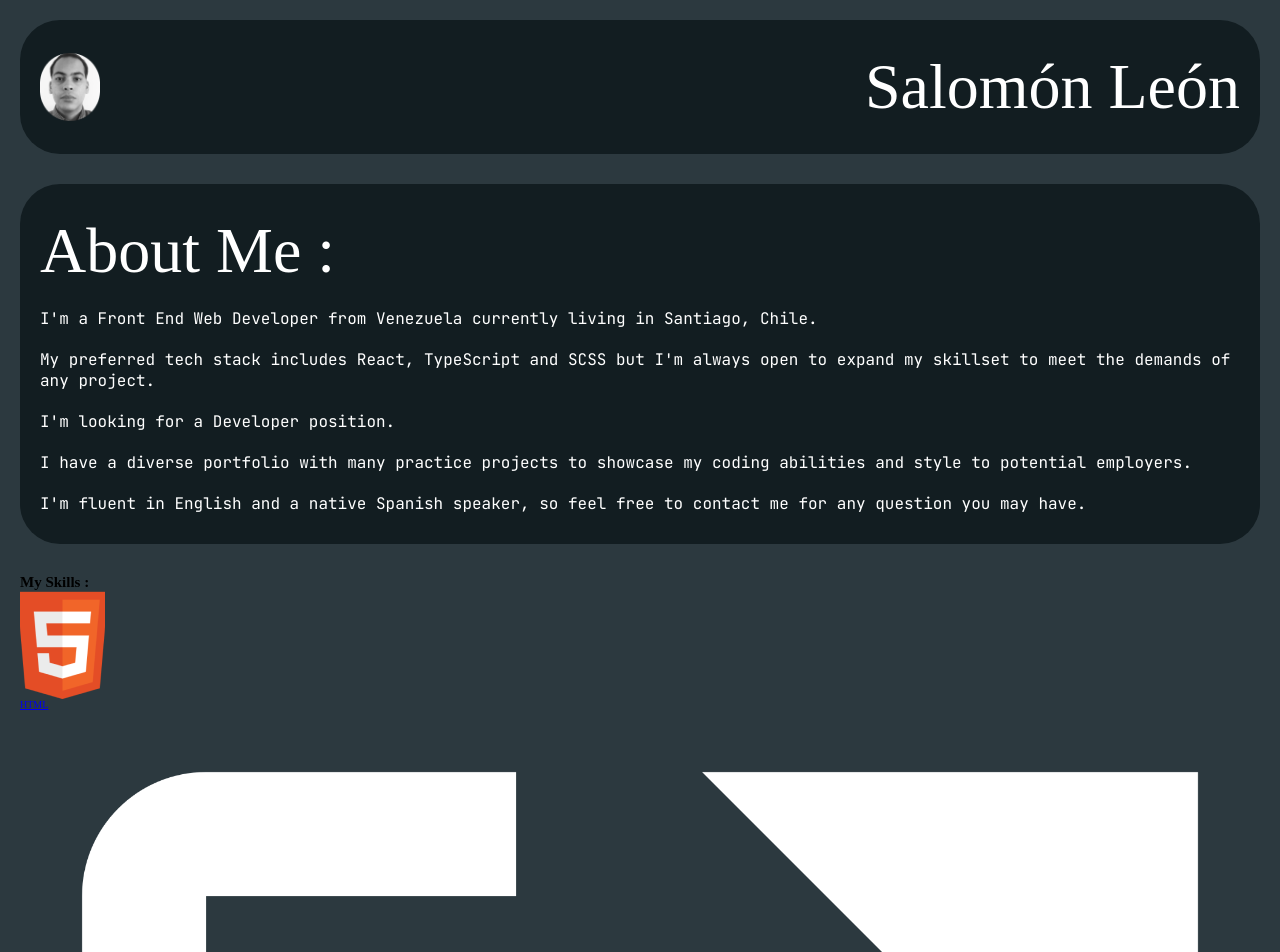
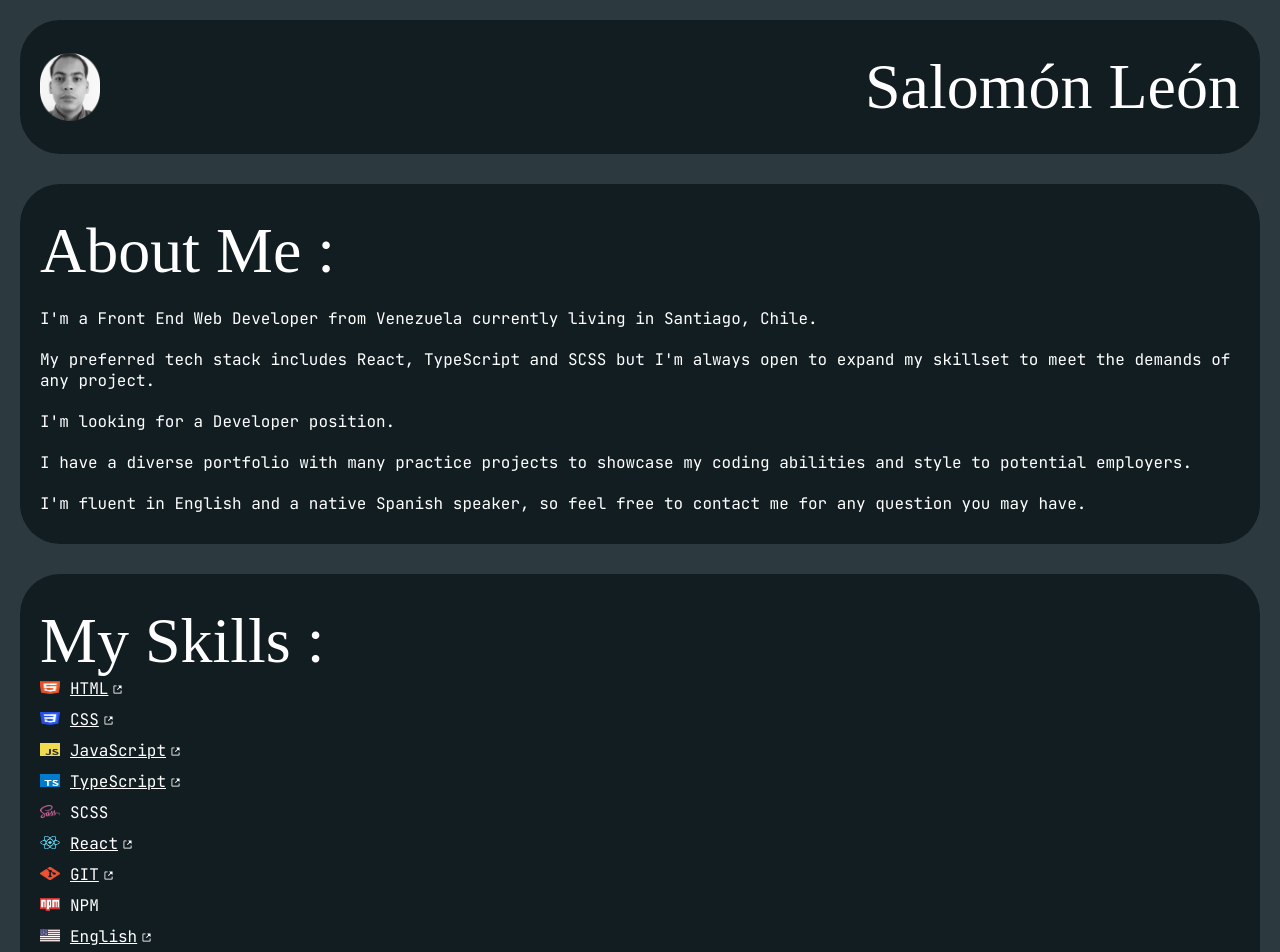
Before and after one commit to salomonalb/personal-portfolio, a React (Vite) app: page / in a window 1280 px wide. Shown: the top 952 px of the page. Built offline with nearby package versions, Linux system fonts and the light colour scheme; a web font is replaced by a local one.

Commit message:
skills styles

```diff
--- a/src/components/Skills.tsx
+++ b/src/components/Skills.tsx
@@ -7,17 +7,17 @@ type skillsProps = {
 function Skills({ skills }: skillsProps) {
   const skillsItems = skills.map((skill) => {
     return (
-      <li>
+      <li className="skill">
         {skill.certificate ? (
-          <p>
-            <a href={skill.certificate} target="_blank">
-              <img src={skill.icon} alt={skill.name} />
-              {skill.name} <img src={linkIcon} alt="" />
+          <p className="section__text">
+            <a className="skill__link skill__row" href={skill.certificate} target="_blank">
+              <img className="skill__icon" src={skill.icon} alt={skill.name} />
+              {skill.name} <img className="section__link-icon" src={linkIcon} alt="" />
             </a>
           </p>
         ) : (
-          <p>
-            <img src={skill.icon} alt={skill.name} />
+          <p className="section__text skill__row">
+            <img className="skill__icon" src={skill.icon} alt={skill.name} />
             {skill.name}
           </p>
         )}
@@ -26,9 +26,9 @@ function Skills({ skills }: skillsProps) {
   });
 
   return (
-    <section>
-      <h2>My Skills :</h2>
-      <ul>{skillsItems}</ul>
+    <section className="section skills">
+      <h2 className="section__title">My Skills :</h2>
+      <ul className="skills__container">{skillsItems}</ul>
     </section>
   );
 }
--- a/src/styles/_section.scss
+++ b/src/styles/_section.scss
@@ -17,4 +17,8 @@
     color: $font-color;
     font-size: 1.6rem;
   }
+  &__link-icon {
+    height: 1ex;
+    margin-left: .5rem;
+  }
 }
--- /dev/null
+++ b/src/styles/_skills.scss
@@ -0,0 +1,25 @@
+@use "./variables" as *;
+.skills {
+
+  &__container {
+    display: flex;
+    flex-direction: column;
+    gap: 1rem;
+  }
+}
+
+.skill {
+  list-style-type: none;
+  &__link {
+    color: $font-color;
+  }
+  &__icon {
+    height: 1.5ex;
+    width: 2rem;
+    margin-right: 1rem;
+  }
+  &__row {
+    display: flex;
+    align-items: baseline;
+  }
+}
--- a/src/styles/main.scss
+++ b/src/styles/main.scss
@@ -3,7 +3,7 @@
 @use "./section" as *;
 @use "./hero" as *;
 @use "./about" as *;
-
+@use "./skills" as *;
 body {
   background-color: $grayish-blue;
   padding: 2rem;
```
